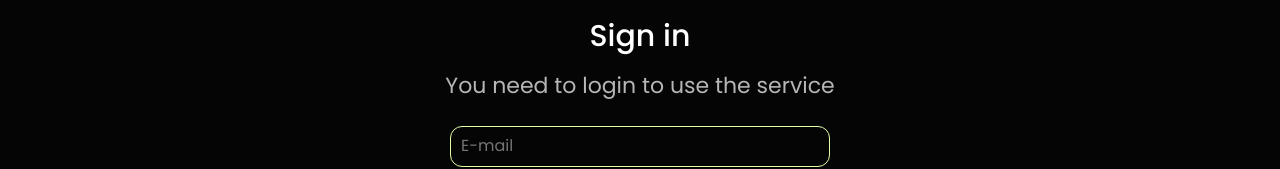
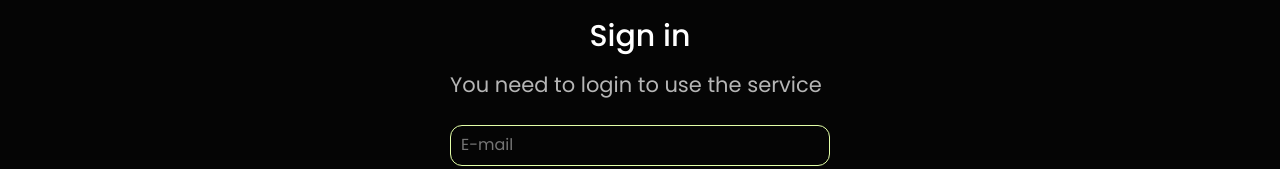
Before and after one commit to AnnaHort/HealthyHub, a React (Vite) app: page /HealthyHub/signin in a window 1280 px wide. Shown: the part 561-730 px from the top of the page. Built offline with nearby package versions, Linux system fonts and the light colour scheme.

Commit message:
bugfix style in register card & starting pages

```diff
--- a/src/components/ForgotPasswordPage/ForgotPasswordPage.styled.js
+++ b/src/components/ForgotPasswordPage/ForgotPasswordPage.styled.js
@@ -37,6 +37,7 @@ export const ForgotPassTitle = styled.h2`
 
 export const ForgotPassTitleText = styled.p`
   color: var(--color-primary-grey);
+  font-family: Poppins;
   font-size: 18px;
   line-height: 1.33;
   margin-bottom: 24px;
--- a/src/components/SelectGender/SelectGender.styled.js
+++ b/src/components/SelectGender/SelectGender.styled.js
@@ -47,6 +47,13 @@ export const StyledGenderImg = styled(GenderImg)`
   }
 `;
 
+export const SelectGenderInfoContainer = styled.div`
+
+@media (min-width: 1440px) {
+  margin-top: 80px;
+  }
+`
+
 export const SelectGenderRegisterTitle = styled.h2`
   font-family: Poppins;
   padding-left: 10px;
@@ -65,7 +72,6 @@ export const SelectGenderRegisterTitle = styled.h2`
   }
   @media (min-width: 1440px) {
     text-align: left;
-    margin-top: 80px;
     padding-left: 0px;
   padding-right: 0px;
   }
--- a/src/components/SelectGender/SelectGenderChoose.jsx
+++ b/src/components/SelectGender/SelectGenderChoose.jsx
@@ -15,6 +15,7 @@ import {
   SelectGenderRegisterText,
   GenderErrorMessage,
   AgeErrorMessage,
+  SelectGenderInfoContainer,
 } from './SelectGender.styled';
 
 import {
@@ -41,7 +42,7 @@ const SelectGenderChoose = ({ onNext, onBack, onSubmit }) => {
   return (
     <SelectGenderContainer>
       <StyledGenderImg viewBox="0 0 300 288" />
-<div>
+<SelectGenderInfoContainer>
 <SelectGenderRegisterTitle>Select gender, Age</SelectGenderRegisterTitle>
       <SelectGenderRegisterText>
         Choose a goal so that we can help you effectively
@@ -104,7 +105,7 @@ const SelectGenderChoose = ({ onNext, onBack, onSubmit }) => {
           );
         }}
       </Formik>
-</div>
+</SelectGenderInfoContainer>
 
     </SelectGenderContainer>
   );
--- a/src/components/SignUpForm/SignUpRegister.jsx
+++ b/src/components/SignUpForm/SignUpRegister.jsx
@@ -17,8 +17,6 @@ import {
   LinkStyled,
   ErrorMessage,
 } from './SignUpRegister.styled';
-
-// import RegisterImageDesktop from '../../img/register-img-desktop.png';
 
 const initialValues = {
   name: '',
--- a/src/components/SignUpForm/SignUpRegister.styled.jsx
+++ b/src/components/SignUpForm/SignUpRegister.styled.jsx
@@ -10,8 +10,8 @@ export const SignUpRegisterContainer = styled.div`
   margin: 0 auto;
   padding-top: 24px;
   padding-bottom: 40px;
-  padding-left: 10px;
-  padding-right: 10px;
+  /* padding-left: 10px;
+  padding-right: 10px; */
 
   @media (min-width: 834px) {
     width: 492px;
@@ -107,13 +107,16 @@ export const Input = styled(Field)`
   position: relative;
   border: 1px solid var(--color-primary-green-lite);
   border-radius: 12px;
-  max-width: 380px;
+  width: 300px;
   margin-bottom: 20px;
   margin-left: auto;
   margin-right: auto;
 
   :hover {
     color: var(--color-primary-white);
+  }
+  @media (min-width: 834px) {
+    width: 380px;
   }
   @media (min-width: 1440px) {
     display: block;
@@ -141,9 +144,9 @@ export const Button = styled.button`
   font-family: Poppins;
   font-weight: 500;
   line-height: 1.43;
-  width: 100%;
+  width: 300px;
   @media (min-width: 834px) {
-    max-width: 380px;
+    width: 380px;
     margin-bottom: 238px;
     margin-bottom: 206px;
   }
--- a/src/components/WelcomePage/Title/WelcomePageTitle.styled.jsx
+++ b/src/components/WelcomePage/Title/WelcomePageTitle.styled.jsx
@@ -29,10 +29,12 @@ export const MainTitle = styled.h1`
     display: flex;
     font-size: 30px;
     line-height: 36px;
+    margin-top: 80px;
+
   }
 
   @media (min-width: 1024px) {
-    margin-top: 80px;
+    /* margin-top: 80px; */
   }
 `;
 
--- a/src/components/YourGoal/YourGoal.styled.js
+++ b/src/components/YourGoal/YourGoal.styled.js
@@ -149,7 +149,7 @@ export const GoalList = styled.ul`
 `;
 
 export const GoalBtnNext = styled.button`
-  width: 100%;
+  width: 300px;
   color: var(--color-primary-black-2);
   text-align: center;
   font-family: Poppins;
@@ -177,7 +177,7 @@ export const GoalBtnNext = styled.button`
 `;
 
 export const GoalBtnBack = styled.button`
-  width: 100%;
+  width: 300px;
   color: var(--color-primary-grey);
   text-align: center;
   font-family: Poppins;
--- a/src/pages/SignInPages/SignInPages.jsx
+++ b/src/pages/SignInPages/SignInPages.jsx
@@ -1,7 +1,6 @@
 import {
   StyledSignImg,
   LinkStyled,
-  RegisterText,
   RegisterTitle,
 } from '../../components/SignUpForm/SignUpRegister.styled';
 import {
@@ -17,6 +16,7 @@ import {
   SignInPagesContainer,
   FormikEmailContainer,
   FormikPasswordContainer,
+  SignInRegisterText,
 } from './SignInPages.styled';
 import { useDispatch, useSelector } from 'react-redux';
 import { logIn } from '../../redux/auth/authOperations';
@@ -108,7 +108,7 @@ const SignInPages = () => {
       <StyledSignImg viewBox="0 0 300 296" />
       <RegisterTitleContainer>
         <RegisterTitle>Sign in</RegisterTitle>
-        <RegisterText>You need to login to use the service</RegisterText>
+        <SignInRegisterText>You need to login to use the service</SignInRegisterText>
 
         <SignInForm autoComplete="off" onSubmit={formik.handleSubmit}>
           <div style={{ position: 'relative' }}>
--- a/src/pages/SignInPages/SignInPages.styled.js
+++ b/src/pages/SignInPages/SignInPages.styled.js
@@ -1,5 +1,24 @@
 import { Link } from 'react-router-dom';
 import styled from 'styled-components';
+
+export const SignInRegisterText = styled.p`
+  color: var(--color-primary-grey);
+  font-family: Poppins;
+  font-size: 18px;
+  font-weight: 400;
+  line-height: 1.33;
+  margin-bottom: 24px;
+  @media (min-width: 834px) {
+    width: 444px;
+    text-align: start;
+    font-size: 21px;
+    line-height: 1.46;
+  }
+  @media (min-width: 1440px) {
+    font-size: 22px;
+    line-height: 1.46;
+  }
+`;
 
 export const SignInPagesContainer = styled.div`
   background-color: var(--color-primary-black);
@@ -7,8 +26,6 @@ export const SignInPagesContainer = styled.div`
   margin: 0 auto;
   padding-top: 24px;
   padding-bottom: 40px;
-  padding-left: 10px;
-  padding-right: 10px;
 
   @media (min-width: 834px) {
     width: 492px;
@@ -27,8 +44,15 @@ export const SignInPagesContainer = styled.div`
 `;
 
 export const RegisterTitleContainer = styled.div`
+  width: 300px;
+  @media (min-width: 834px) {
+    width: 380px;
+    margin-left: auto;
+    margin-right: auto;
+  }
   @media (min-width: 1440px) {
     padding-top: 80px;
+    width: 440px;
   }
 `;
 
@@ -57,7 +81,7 @@ export const InputSignIn = styled.input`
   position: relative;
   border: 1px solid var(--color-primary-green-lite);
   border-radius: 12px;
-  max-width: 380px;
+  width: 300px;
   margin-bottom: 20px;
   margin-left: auto;
   margin-right: auto;
@@ -65,9 +89,12 @@ export const InputSignIn = styled.input`
   :hover {
     color: var(--color-primary-white);
   }
+  @media (min-width: 834px) {
+    width: 380px;
+  }
   @media (min-width: 1440px) {
     display: block;
-    max-width: 212px;
+    width: 212px;
     margin-left: 0;
     margin-right: 0;
   }
@@ -86,9 +113,9 @@ export const ButtonSignIn = styled.button`
   font-family: Poppins;
   font-weight: 500;
   line-height: 1.43;
-  width: 100%;
+  width: 300px;
   @media (min-width: 834px) {
-    max-width: 380px;
+    width: 380px;
     margin-bottom: 20px;
   }
   @media (min-width: 1440px) {
@@ -191,7 +218,7 @@ export const FormikEmailContainer = styled.div`
 `;
 
 export const FormikPasswordContainer = styled.div`
-   position: absolute;
+  position: absolute;
   top: 44px;
   color: red;
   @media (min-width: 834px) {
```
